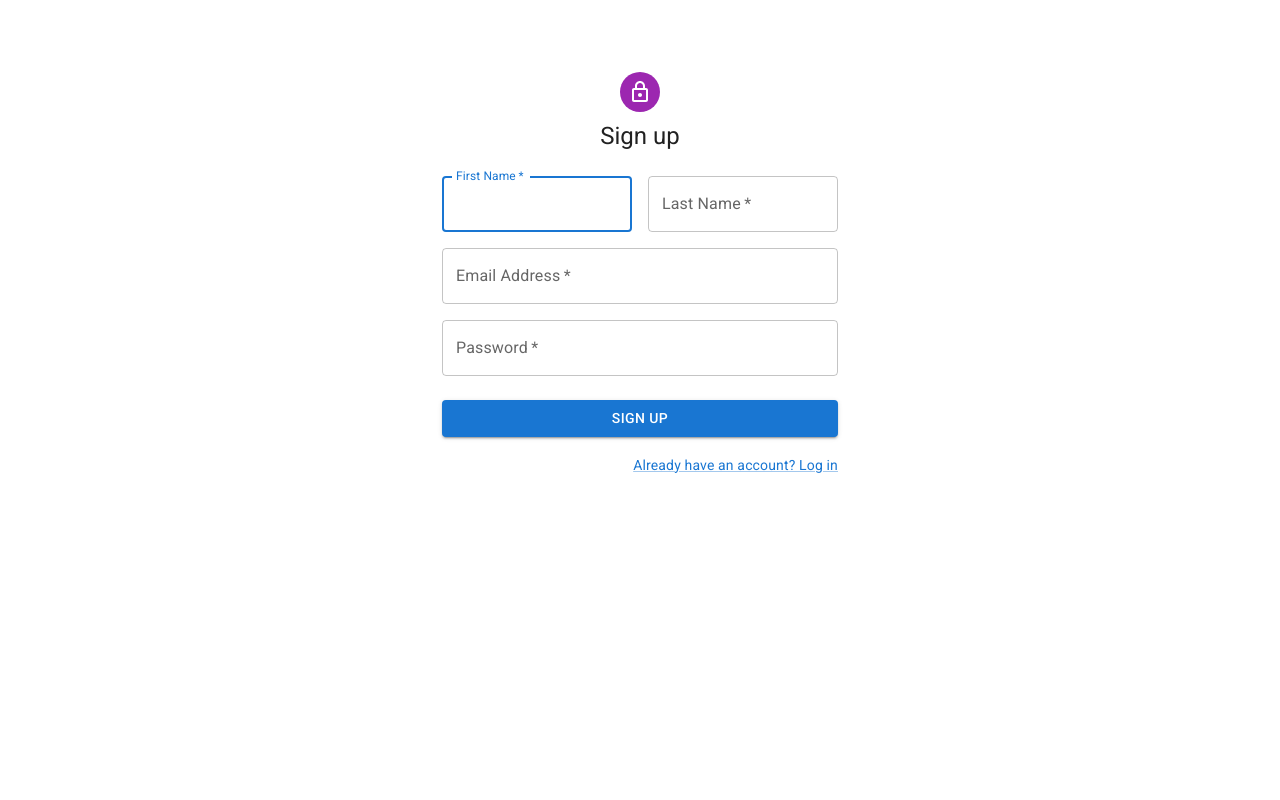
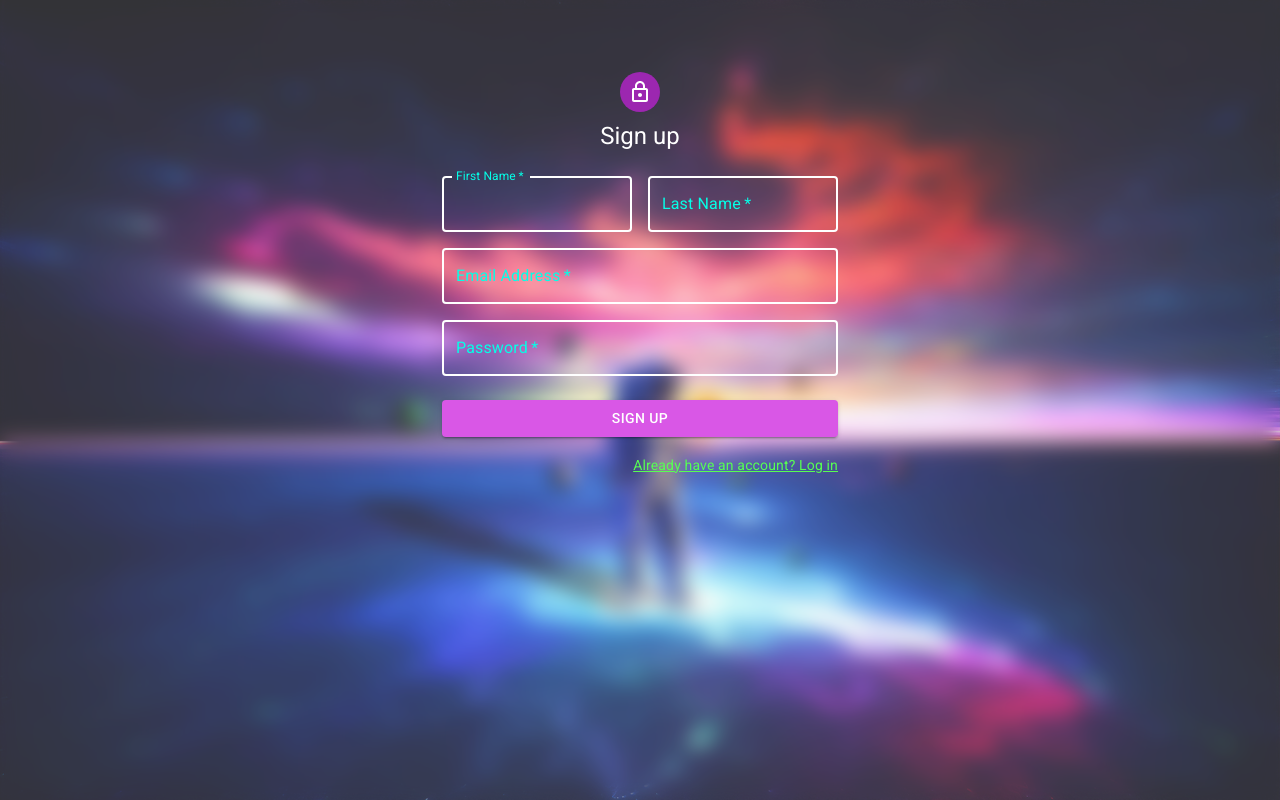
Before and after one commit to PiXeL99-eng/Chat-app, a React (Create React App) app in the folder frontend/: page /signup in a window 1280 px wide. Built offline with nearby package versions, Linux system fonts and the light colour scheme.

Commit message:
login signup UI improved

```diff
--- a/frontend/src/assets/index.js
+++ b/frontend/src/assets/index.js
@@ -1,5 +1,9 @@
 import background from "./chat-background.jpg"
+import login_background from "./astronaut-yoga.png"
+import signup_background from "./astronaut-signup.jpg"
 
 export{
-    background
+    background,
+    login_background,
+    signup_background
 }
--- a/frontend/src/css/home.css
+++ b/frontend/src/css/home.css
@@ -137,6 +137,32 @@
     top: 80px;
 }
 
+.login-background{
+    width: 100%;
+}
+
+.signup-background{
+    width: 100%;
+    position: absolute;
+    top: 0px;
+    left: 0px;
+    z-index: -2;
+    height: 100vh;
+}
+
+.glass-effect-signup{
+    background: rgba(255, 255, 255, 0.2);
+    box-shadow: 0 4px 30px rgba(0, 0, 0, 0.1);
+    backdrop-filter: blur(10px);
+    -webkit-backdrop-filter: blur(10px);
+    height: 100vh;
+    width: 100%;
+    position: absolute;
+    top: 0px;
+    left: 0px;
+    z-index: -1;
+}
+
 .send-button{
     background-color: #2a3942 !important;
 }
--- a/frontend/src/pages/Login.jsx
+++ b/frontend/src/pages/Login.jsx
@@ -3,8 +3,7 @@ import Avatar from '@mui/material/Avatar';
 import Button from '@mui/material/Button';
 import CssBaseline from '@mui/material/CssBaseline';
 import TextField from '@mui/material/TextField';
-import FormControlLabel from '@mui/material/FormControlLabel';
-import Checkbox from '@mui/material/Checkbox';
+import { styled } from '@mui/material/styles';
 import Link from '@mui/material/Link';
 import Paper from '@mui/material/Paper';
 import Box from '@mui/material/Box';
@@ -13,6 +12,8 @@ import LockOutlinedIcon from '@mui/icons-material/LockOutlined';
 import Typography from '@mui/material/Typography';
 import { createTheme, ThemeProvider } from '@mui/material/styles';
 import CircularProgress from '@mui/material/CircularProgress';
+import { login_background } from '../assets'
+import { purple } from '@mui/material/colors';
 
 import { loginCall } from './apiCalls';
 import { AuthContext } from '../contexts/AuthContext';
@@ -50,6 +51,38 @@ export default function Login() {
     navigate("/")     //do error handling
   };
 
+  // 'rgb(4,255,231)'
+  const CssTextField = styled(TextField)({
+    '& label.Mui-focused': {
+      color: 'rgb(217,87,230)',
+    },
+    '& .MuiInput-underline:after': {
+      borderBottomColor: 'white',
+    },
+    '& .MuiFormLabel-root': {
+      color: 'rgb(217,87,230)',
+    },
+    '& .MuiOutlinedInput-root': {
+      '& fieldset': {
+        borderColor: 'white'
+      },
+      '&:hover fieldset': {
+        borderColor: 'white',
+      },
+      '&.Mui-focused fieldset': {
+        borderColor: 'white',
+      },
+    },
+  });
+
+  const ColorButton = styled(Button)(({ theme }) => ({
+    color: theme.palette.getContrastText(purple[500]),
+    backgroundColor: purple[500],
+    '&:hover': {
+      backgroundColor: purple[700],
+    },
+  }));
+
   return (
 
     <>
@@ -64,22 +97,24 @@ export default function Login() {
                   sm={4}
                   md={7}
                   sx={{
-                    backgroundImage: 'url(https://source.unsplash.com/random)',
-                    backgroundRepeat: 'no-repeat',
-                    backgroundColor: (t) =>
-                      t.palette.mode === 'light' ? t.palette.grey[50] : t.palette.grey[900],
-                    backgroundSize: 'cover',
-                    backgroundPosition: 'center',
+                    display: 'flex'
                   }}
-                />
-                <Grid item xs={12} sm={8} md={5} component={Paper} elevation={6} square>
+                >
+                  <img src={login_background} alt="" className='login-background'/>
+                </Grid>
+                <Grid item xs={12} sm={8} md={5} component={Paper} elevation={6} square
+                  sx={{
+                    background: 'rgb(25,8,38)',
+                    color: 'white'
+                  }}
+                >
                   <Box
                     sx={{
                       my: 8,
                       mx: 4,
                       display: 'flex',
                       flexDirection: 'column',
-                      alignItems: 'center',
+                      alignItems: 'center'
                     }}
                   >
                     <Avatar sx={{ m: 1, bgcolor: 'secondary.main' }}>
@@ -91,17 +126,22 @@ export default function Login() {
 
                     </Typography>
                     <Box component="form" noValidate onSubmit={handleSubmit} sx={{ mt: 1 }}>
-                      <TextField
+                      <CssTextField
                         margin="normal"
                         required
                         fullWidth
                         id="email"
                         label="Email Address"
                         name="email"
-                        autoComplete="email"
+                        autoComplete="off"
                         autoFocus
+                        InputProps={{
+                          style: {
+                            color: 'white'
+                          },
+                        }}
                       />
-                      <TextField
+                      <CssTextField
                         margin="normal"
                         required
                         fullWidth
@@ -109,29 +149,19 @@ export default function Login() {
                         label="Password"
                         type="password"
                         id="password"
-                        autoComplete="current-password"
+                        autoComplete="off"
+                        InputProps={{
+                          style: {
+                            color: 'white'
+                          },
+                        }}
                       />
-                      <FormControlLabel
-                        control={<Checkbox value="remember" color="primary" />}
-                        label="Remember me"
-                      />
-                      <Button
-                        type="submit"
-                        fullWidth
-                        variant="contained"
-                        sx={{ mt: 3, mb: 2 }}
-                      >
+                      <ColorButton type="submit" fullWidth variant="contained" sx={{ mt: 3, mb: 2, background: 'rgb(217,87,230)' }}>
                         {isFetching? (<CircularProgress color="inherit" size={15}/>) : ("Log in")}
-
-                      </Button>
+                      </ColorButton>
                       <Grid container>
-                        {/* <Grid item xs>
-                          <Link href="#" variant="body2">
-                            Forgot password?
-                          </Link>
-                        </Grid> */}
                         <Grid item xs={12}>
-                          <Link href="#" variant="body2">
+                          <Link href="/signup" variant="body2" color={'rgb(217,87,230)'}>
                             {"Don't have an account? Sign Up"}
                           </Link>
                         </Grid>
--- a/frontend/src/pages/Signup.jsx
+++ b/frontend/src/pages/Signup.jsx
@@ -3,8 +3,8 @@ import Avatar from '@mui/material/Avatar';
 import Button from '@mui/material/Button';
 import CssBaseline from '@mui/material/CssBaseline';
 import TextField from '@mui/material/TextField';
-// import FormControlLabel from '@mui/material/FormControlLabel';
-// import Checkbox from '@mui/material/Checkbox';
+import { signup_background } from '../assets'
+import { styled } from '@mui/material/styles';
 import Link from '@mui/material/Link';
 import Grid from '@mui/material/Grid';
 import Box from '@mui/material/Box';
@@ -15,6 +15,7 @@ import { createTheme, ThemeProvider } from '@mui/material/styles';
 import { useNavigate } from "react-router-dom";
 import { AuthContext } from '../contexts/AuthContext';
 import { signUpCall } from './apiCalls';
+import { purple } from '@mui/material/colors';
 
 const theme = createTheme();
 
@@ -49,14 +50,46 @@ export default function SignUp() {
     navigate("/")       //do error handling
   };
 
+  const CssTextField = styled(TextField)({
+    '& label.Mui-focused': {
+      color: 'rgb(4,255,231)',
+    },
+    '& .MuiInput-underline:after': {
+      borderBottomColor: 'white',
+    },
+    '& .MuiFormLabel-root': {
+      color: 'rgb(4,255,231)',
+    },
+    '& .MuiOutlinedInput-root': {
+      '& fieldset': {
+        borderColor: 'white',
+        borderWidth: '2px',
+      },
+      '&:hover fieldset': {
+        borderColor: 'white',
+      },
+      '&.Mui-focused fieldset': {
+        borderColor: 'white',
+      },
+    },
+  });
+
+  const ColorButton = styled(Button)(({ theme }) => ({
+    color: theme.palette.getContrastText(purple[500]),
+    backgroundColor: purple[500],
+    '&:hover': {
+      backgroundColor: purple[700],
+    },
+  }));
+
   return (
 
     <>
 
       { !isFetching && !user &&
 
-          <ThemeProvider theme={theme}>
-            <Container component="main" maxWidth="xs">
+          <ThemeProvider theme={theme} >
+            <Container component="main" maxWidth='xs'>
               <CssBaseline />
               <Box
                 sx={{
@@ -64,8 +97,11 @@ export default function SignUp() {
                   display: 'flex',
                   flexDirection: 'column',
                   alignItems: 'center',
+                  color: 'white'
                 }}
               >
+                <div className="glass-effect-signup"></div>
+                <img src={signup_background} alt="" className='signup-background'/>
                 <Avatar sx={{ m: 1, bgcolor: 'secondary.main' }}>
                   <LockOutlinedIcon />
                 </Avatar>
@@ -75,65 +111,78 @@ export default function SignUp() {
                 <Box component="form" noValidate onSubmit={handleSubmit} sx={{ mt: 3 }}>
                   <Grid container spacing={2}>
                     <Grid item xs={12} sm={6}>
-                      <TextField
-                        autoComplete="given-name"
+                      <CssTextField
                         name="firstName"
                         required
                         fullWidth
                         id="firstName"
                         label="First Name"
                         autoFocus
+                        autoComplete="off"
+                        InputProps={{
+                          style: {
+                            color: 'white',
+                            fontWeight: '400'
+                          },
+                        }}
                       />
                     </Grid>
                     <Grid item xs={12} sm={6}>
-                      <TextField
+                      <CssTextField
                         required
                         fullWidth
                         id="lastName"
                         label="Last Name"
                         name="lastName"
-                        autoComplete="family-name"
+                        autoComplete="off"
+                        InputProps={{
+                          style: {
+                            color: 'white',
+                            fontWeight: '400'
+                          },
+                        }}
                       />
                     </Grid>
                     <Grid item xs={12}>
-                      <TextField
+                      <CssTextField
                         required
                         fullWidth
                         id="email"
                         label="Email Address"
                         name="email"
-                        autoComplete="email"
+                        autoComplete="off"
+                        InputProps={{
+                          style: {
+                            color: 'white',
+                            fontWeight: '400'
+                          },
+                        }}
                       />
                     </Grid>
                     <Grid item xs={12}>
-                      <TextField
+                      <CssTextField
                         required
                         fullWidth
                         name="password"
                         label="Password"
                         type="password"
                         id="password"
-                        autoComplete="new-password"
+                        autoComplete="off"
+                        InputProps={{
+                          style: {
+                            color: 'white',
+                            fontWeight: '400'
+                          },
+                        }}
                       />
                     </Grid>
-                    {/* <Grid item xs={12}>
-                      <FormControlLabel
-                        control={<Checkbox value="allowExtraEmails" color="primary" />}
-                        label="I want to receive inspiration, marketing promotions and updates via email."
-                      />
-                    </Grid> */}
                   </Grid>
-                  <Button
-                    type="submit"
-                    fullWidth
-                    variant="contained"
-                    sx={{ mt: 3, mb: 2 }}
-                  >
+                  <ColorButton type="submit" fullWidth variant="contained" sx={{ mt: 3, mb: 2, background: 'rgb(217,87,230)' }}>
                     Sign Up
-                  </Button>
+                  </ColorButton>
                   <Grid container justifyContent="flex-end">
                     <Grid item>
-                      <Link href="#" variant="body2">
+                      <Link href="/login" variant="body2" color={'rgb(87 255 82)'}>
                         Already have an account? Log in
                       </Link>
                     </Grid>
```
Also changed, not shown: frontend/src/assets/astronaut-signup.jpg (added), frontend/src/assets/astronaut-yoga.png (added).
